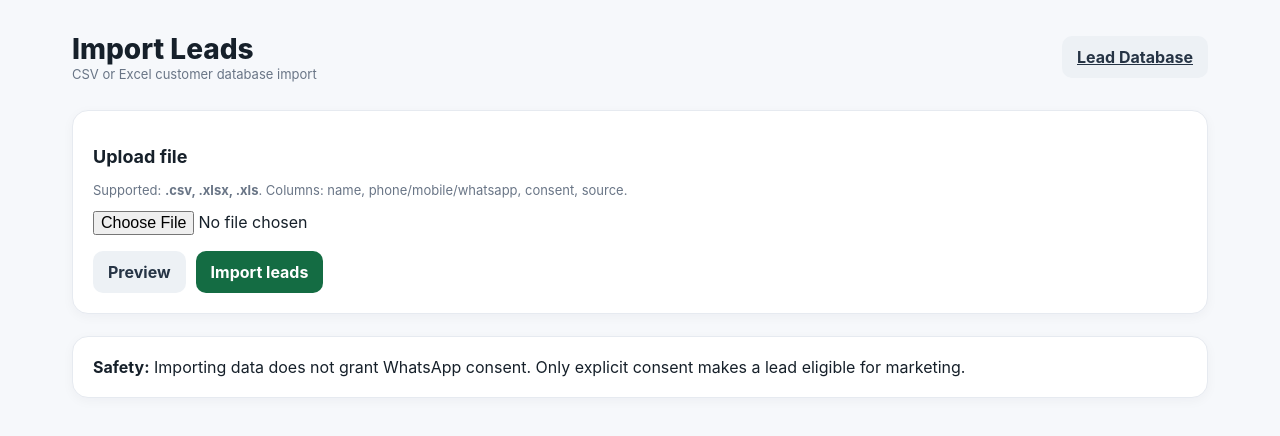
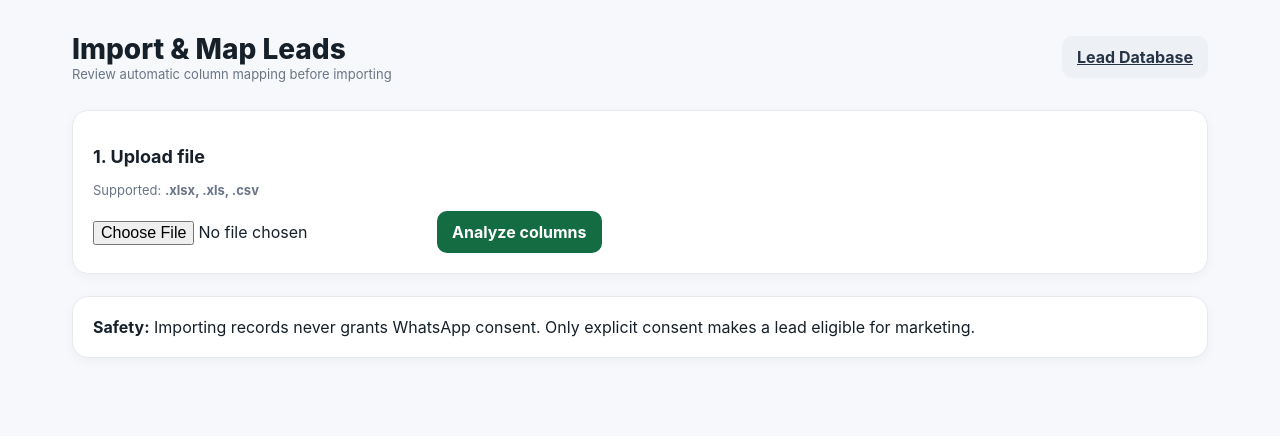
Before and after one commit to Hitesh709/WhatsappBulk, a Next.js app: page /import in a window 1280 px wide. Shown: the top 436 px of the page. Built offline with nearby package versions, Linux system fonts and the light colour scheme.

Commit message:
Connect import UI to mapping preview

```diff
--- a/app/import/page.tsx
+++ b/app/import/page.tsx
@@ -1,14 +1,15 @@
 "use client";
 import { ChangeEvent, useState } from "react";
 import Link from "next/link";
-function parseCSV(text:string){const lines=text.split(/\r?\n/).filter(Boolean);if(!lines.length)return[];const headers=lines[0].split(",").map(x=>x.trim().toLowerCase());return lines.slice(1).map(line=>{const values=line.split(",");return Object.fromEntries(headers.map((h,i)=>[h,(values[i]??"").trim()]))})}
+
+type Mapping={name:string|null;phone:string|null;consent:string|null;source:string|null};
 export default function ImportPage(){
- const[file,setFile]=useState<File|null>(null),[rows,setRows]=useState<any[]>([]),[result,setResult]=useState<any>(null),[busy,setBusy]=useState(false),[preview,setPreview]=useState(false),[type,setType]=useState("");
- async function previewFile(){if(!file)return;setResult(null);if(/\.xlsx?$/i.test(file.name)){setType("xlsx");setRows([]);setPreview(true);return}setRows(parseCSV(await file.text()));setType("csv");setPreview(true)}
- async function upload(){if(!file)return;setBusy(true);setResult(null);try{if(type==="xlsx"){const form=new FormData();form.append("file",file);const r=await fetch("/api/leads/import-xlsx",{method:"POST",body:form});setResult(await r.json())}else{const leads=rows.map(r=>({name:r.name||r.full_name||r.customer_name||"Customer",phone:r.phone||r.mobile||r.whatsapp,consent:r.consent,source:r.source||"CSV_IMPORT"}));const r=await fetch("/api/leads/import",{method:"POST",headers:{"Content-Type":"application/json"},body:JSON.stringify({leads})});setResult(await r.json())}}catch{setResult({error:"Import failed"})}finally{setBusy(false)}}
- return <main className="shell"><header className="top"><div><div className="brand">Import Leads</div><div className="label">CSV or Excel customer database import</div></div><Link className="btn secondary" href="/leads">Lead Database</Link></header>
- <section className="card section"><h2>Upload file</h2><p className="label">Supported: <b>.csv, .xlsx, .xls</b>. Columns: name, phone/mobile/whatsapp, consent, source.</p><input type="file" accept=".csv,.xlsx,.xls" onChange={(e:ChangeEvent<HTMLInputElement>)=>{setFile(e.target.files?.[0]??null);setPreview(false);setRows([]);setResult(null)}}/>{file&&<p className="label">Selected: {file.name}</p>}<div className="actions" style={{marginTop:16}}><button className="btn secondary" disabled={!file||busy} onClick={previewFile}>Preview</button><button className="btn" disabled={!file||busy||(!rows.length&&type!=="xlsx")} onClick={upload}>{busy?"Importing…":"Import leads"}</button></div></section>
- {preview&&type==="xlsx"&&<section className="card section"><h2>Excel ready</h2><p className="label">The first worksheet will be processed on import. Excel rows are validated server-side before being saved.</p></section>}
- {preview&&type==="csv"&&<section className="card section"><h2>Preview</h2><p className="label">Showing first 10 of {rows.length.toLocaleString()} rows.</p><table className="table"><thead><tr><th>Name</th><th>Phone</th><th>Consent</th><th>Source</th></tr></thead><tbody>{rows.slice(0,10).map((r,i)=><tr key={i}><td>{r.name||r.full_name||r.customer_name||"Customer"}</td><td>{r.phone||r.mobile||r.whatsapp||"—"}</td><td>{r.consent||"No"}</td><td>{r.source||"CSV_IMPORT"}</td></tr>)}</tbody></table></section>}
- {result&&<section className="card section"><h2>Import result</h2><pre className="result">{JSON.stringify(result,null,2)}</pre></section>}
- <section className="card section"><b>Safety:</b> Importing data does not grant WhatsApp consent. Only explicit consent makes a lead eligible for marketing.</section></main>}
+ const[file,setFile]=useState<File|null>(null),[mapping,setMapping]=useState<Mapping|null>(null),[rows,setRows]=useState<Record<string,unknown>[]>([]),[total,setTotal]=useState(0),[busy,setBusy]=useState(false),[result,setResult]=useState<any>(null),[error,setError]=useState("");
+ async function analyze(){if(!file)return;setBusy(true);setError("");setResult(null);try{const f=new FormData();f.append("file",file);const r=await fetch("/api/leads/preview-import",{method:"POST",body:f});const d=await r.json();if(!r.ok)throw new Error(d.error);setMapping(d.mapping);setRows(d.preview||[]);setTotal(d.totalRows||0)}catch(e:any){setError(e.message||"Unable to analyze file")}finally{setBusy(false)}}
+ async function importFile(){if(!file||!mapping?.phone)return;setBusy(true);setError("");try{const f=new FormData();f.append("file",file);const endpoint=/\.xlsx?$/i.test(file.name)?"/api/leads/import-xlsx":"/api/leads/import-xlsx";const r=await fetch(endpoint,{method:"POST",body:f});const d=await r.json();if(!r.ok)throw new Error(d.error);setResult(d)}catch(e:any){setError(e.message||"Import failed")}finally{setBusy(false)}}
+ const fields=["name","phone","consent","source"];
+ return <main className="shell"><header className="top"><div><div className="brand">Import & Map Leads</div><div className="label">Review automatic column mapping before importing</div></div><Link className="btn secondary" href="/leads">Lead Database</Link></header>
+ <section className="card section"><h2>1. Upload file</h2><p className="label">Supported: <b>.xlsx, .xls, .csv</b></p><input type="file" accept=".csv,.xlsx,.xls" onChange={(e:ChangeEvent<HTMLInputElement>)=>{setFile(e.target.files?.[0]??null);setMapping(null);setRows([]);setResult(null);setError("")}}/>{file&&<p className="label">Selected: {file.name}</p>}<button className="btn" disabled={!file||busy} onClick={analyze}>{busy?"Analyzing…":"Analyze columns"}</button></section>
+ {mapping&&<section className="card section"><h2>2. Confirm mapping</h2><table className="table"><thead><tr><th>WhatsappBulk field</th><th>Detected column</th></tr></thead><tbody>{fields.map(f=><tr key={f}><td>{f}</td><td>{mapping[f as keyof Mapping]??"Not found"}</td></tr>)}</tbody></table><p className="label">Detected {total.toLocaleString()} data rows. Preview below shows up to 10.</p><table className="table"><thead><tr>{Object.keys(rows[0]||{}).slice(0,6).map(k=><th key={k}>{k}</th>)}</tr></thead><tbody>{rows.slice(0,10).map((r,i)=><tr key={i}>{Object.keys(rows[0]||{}).slice(0,6).map(k=><td key={k}>{String(r[k]??"")}</td>)}</tr>)}</tbody></table><button className="btn" disabled={busy||!mapping.phone} onClick={importFile}>{busy?"Importing…":"Confirm & Import"}</button>{!mapping.phone&&<p className="label">A phone/mobile column is required before importing.</p>}</section>}
+ {error&&<section className="card section"><b>Error:</b> {error}</section>}{result&&<section className="card section"><h2>Import complete</h2><pre className="result">{JSON.stringify(result,null,2)}</pre></section>}
+ <section className="card section"><b>Safety:</b> Importing records never grants WhatsApp consent. Only explicit consent makes a lead eligible for marketing.</section></main>}
```
